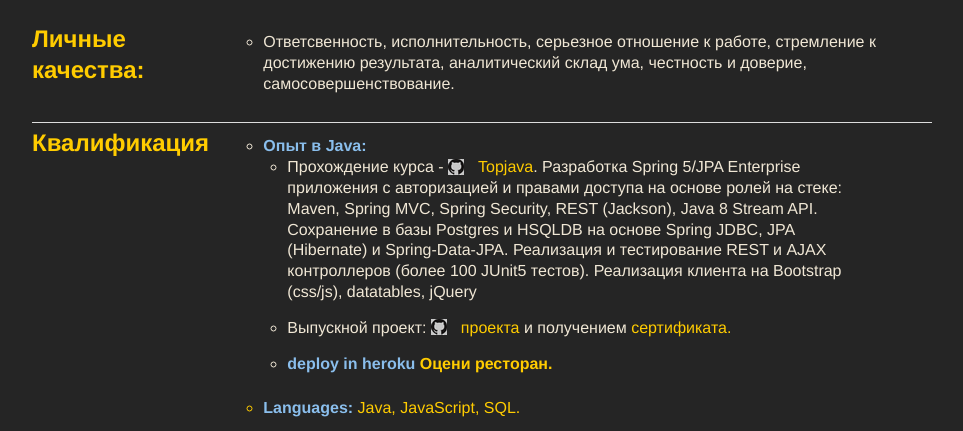
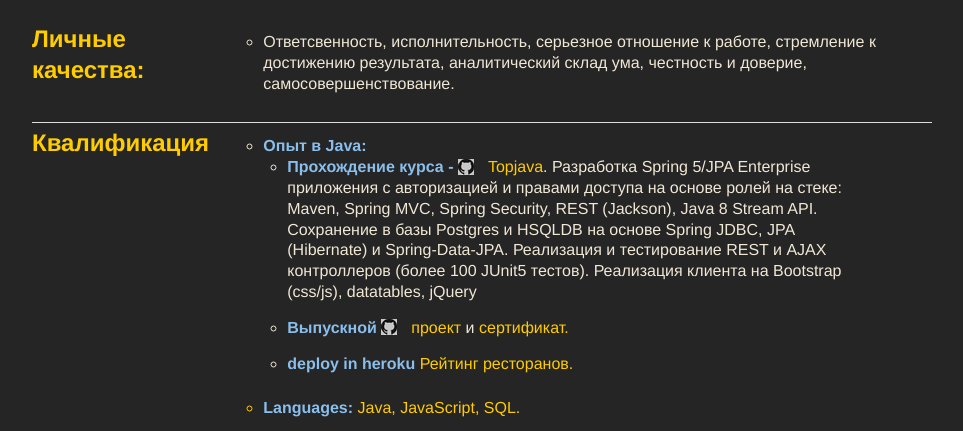
Before and after one commit to Alexei84-08/alexei84-08.github.i, a plain HTML site: page index.html in a window 1280 px wide. Shown: the part 310-741 px from the top of the page, without its empty margins (158-1121 px from the left). Drawn offline with Linux system fonts and the light colour scheme.

Commit message:
Update index.html

```diff
--- a/index.html
+++ b/index.html
@@ -49,11 +49,11 @@
 
 							<li><strong>Опыт в Java:</strong>
 								<ul>
-									<li>Прохождение курса - <a href="https://github.com/JavaOPs/topjava" target="_blank">Topjava</a>. Разработка Spring 5/JPA Enterprise приложения c авторизацией и правами доступа на основе ролей на стеке: Maven, Spring MVC, Spring Security, REST (Jackson), Java 8 Stream API. Cохранение в базы Postgres и HSQLDB на основе Spring JDBC, JPA (Hibernate) и Spring-Data-JPA. Реализация и тестирование REST и AJAX контроллеров (более 100 JUnit5 тестов). Реализация клиента на Bootstrap (css/js), datatables, jQuery
+									<li><strong>Прохождение курса - </strong><a href="https://github.com/JavaOPs/topjava" target="_blank">Topjava</a>. Разработка Spring 5/JPA Enterprise приложения c авторизацией и правами доступа на основе ролей на стеке: Maven, Spring MVC, Spring Security, REST (Jackson), Java 8 Stream API. Cохранение в базы Postgres и HSQLDB на основе Spring JDBC, JPA (Hibernate) и Spring-Data-JPA. Реализация и тестирование REST и AJAX контроллеров (более 100 JUnit5 тестов). Реализация клиента на Bootstrap (css/js), datatables, jQuery
 									</li>
-									<li>Выпускной проект: <a href="https://github.com/Alexei84-08/RestaurantEvaluationProject" target="_blank">проекта</a> и получением <a href="http://javaops.ru/certificate/topjava?email=tyndaraduga@gmail.com" target="_blank">сертификата.</a>
+                                    <li><strong>Выпускной </strong><a href="https://github.com/Alexei84-08/RestaurantEvaluationProject" target="_blank">проект</a> и <a href="http://javaops.ru/certificate/topjava?email=tyndaraduga@gmail.com" target="_blank">сертификат.</a>
 									</li>
-									<li><strong></a> deploy in heroku <a href="https://restaurantevaluationproject.herokuapp.com" target="_blank">Оцени ресторан.</strong>
+									<li><strong></a> deploy in heroku </strong><a href="https://restaurantevaluationproject.herokuapp.com" target="_blank">Рейтинг ресторанов.
 									</li>
 								</ul>
 							</li>
```
